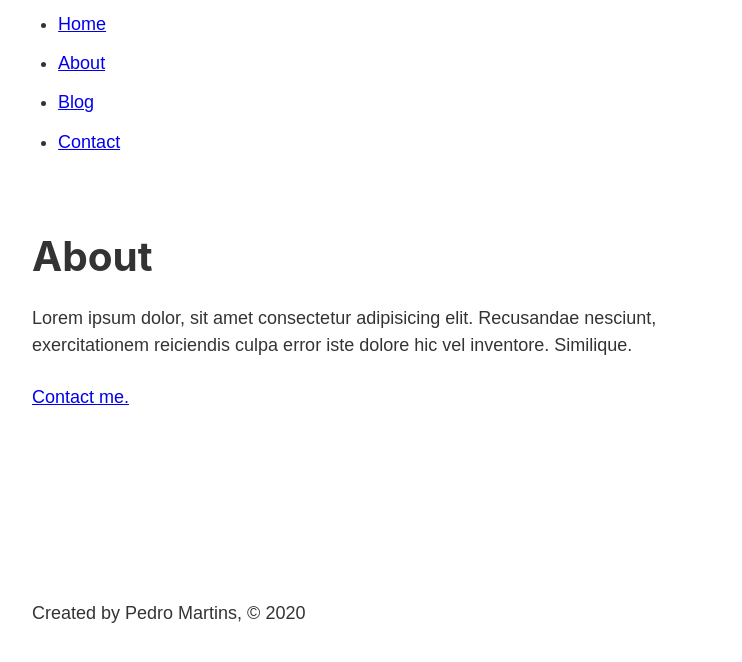
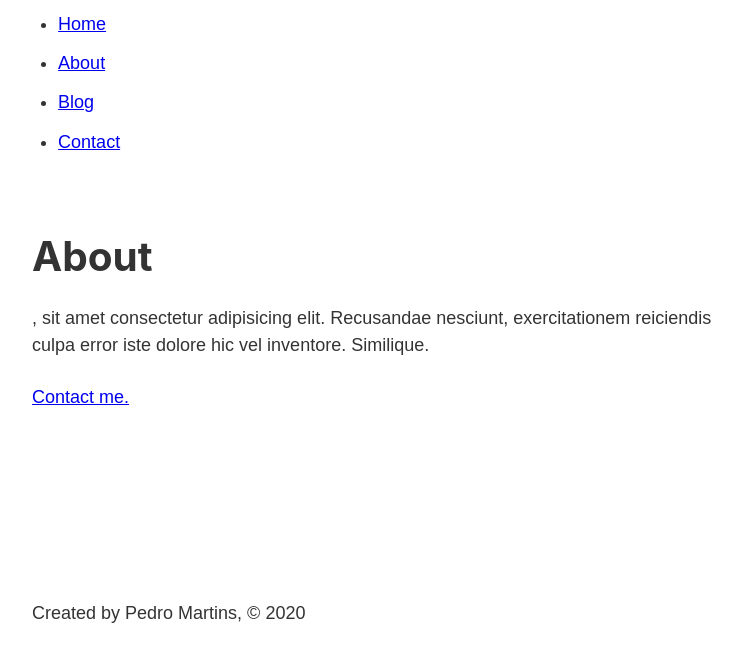
Before and after one commit to pedro-git-projects/blog, a Gatsby site: page /about in a window 1280 px wide. Shown: the part 130-792 px from the top of the page, without its empty margins (251-993 px from the left). Built offline with nearby package versions, Linux system fonts and the light colour scheme; Gatsby itself is replaced by a stand-in of ours.

Commit message:
returned to version before styling

```diff
--- a/src/pages/about.js
+++ b/src/pages/about.js
@@ -8,7 +8,7 @@ const AboutPage = () => {
     <Layout>
       <Head title="About"/>
       <h1>About</h1>
-      <p>Lorem ipsum dolor, sit amet consectetur adipisicing elit. Recusandae nesciunt, exercitationem reiciendis culpa error iste dolore hic vel inventore. Similique.</p>
+      <p>, sit amet consectetur adipisicing elit. Recusandae nesciunt, exercitationem reiciendis culpa error iste dolore hic vel inventore. Similique.</p>
       <Link to="/contact">Contact me.</Link>
     </Layout>
   )
```
